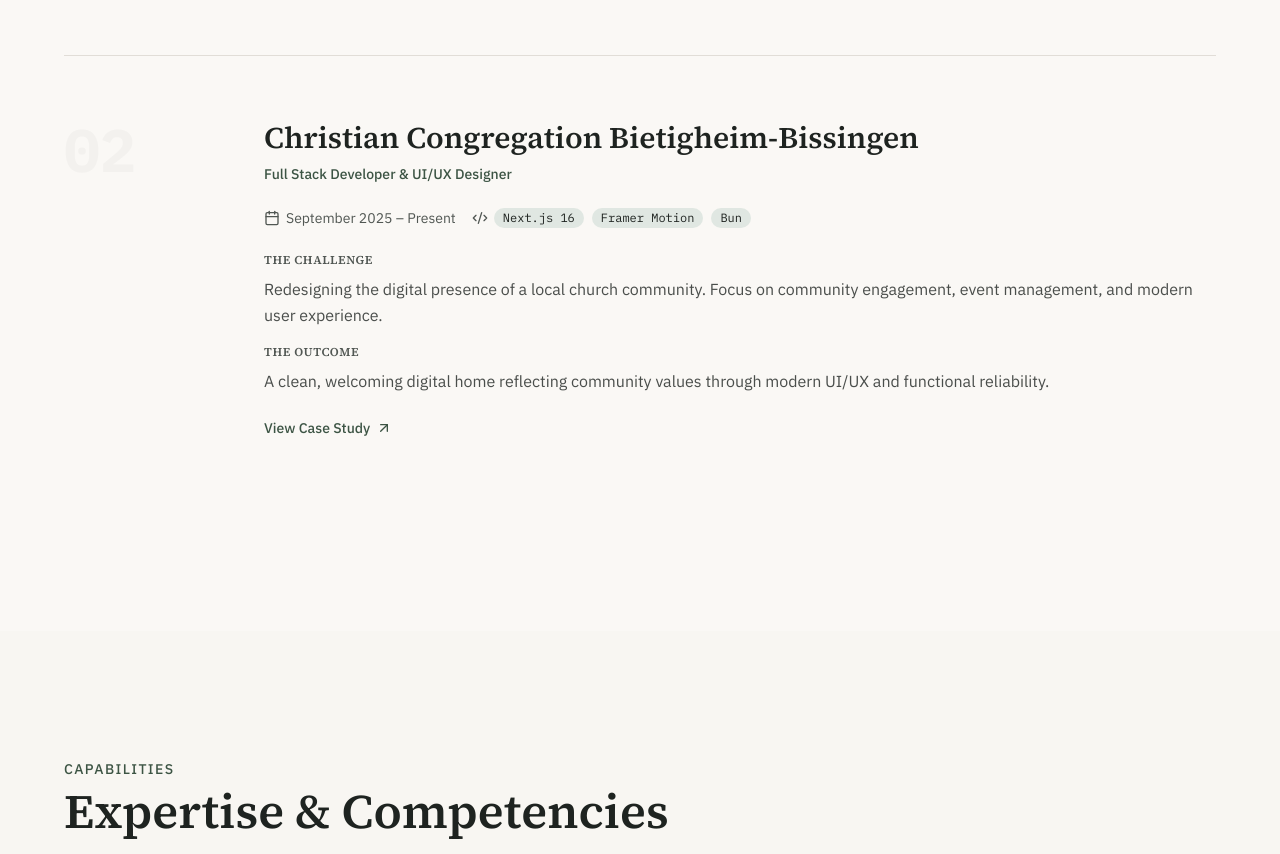
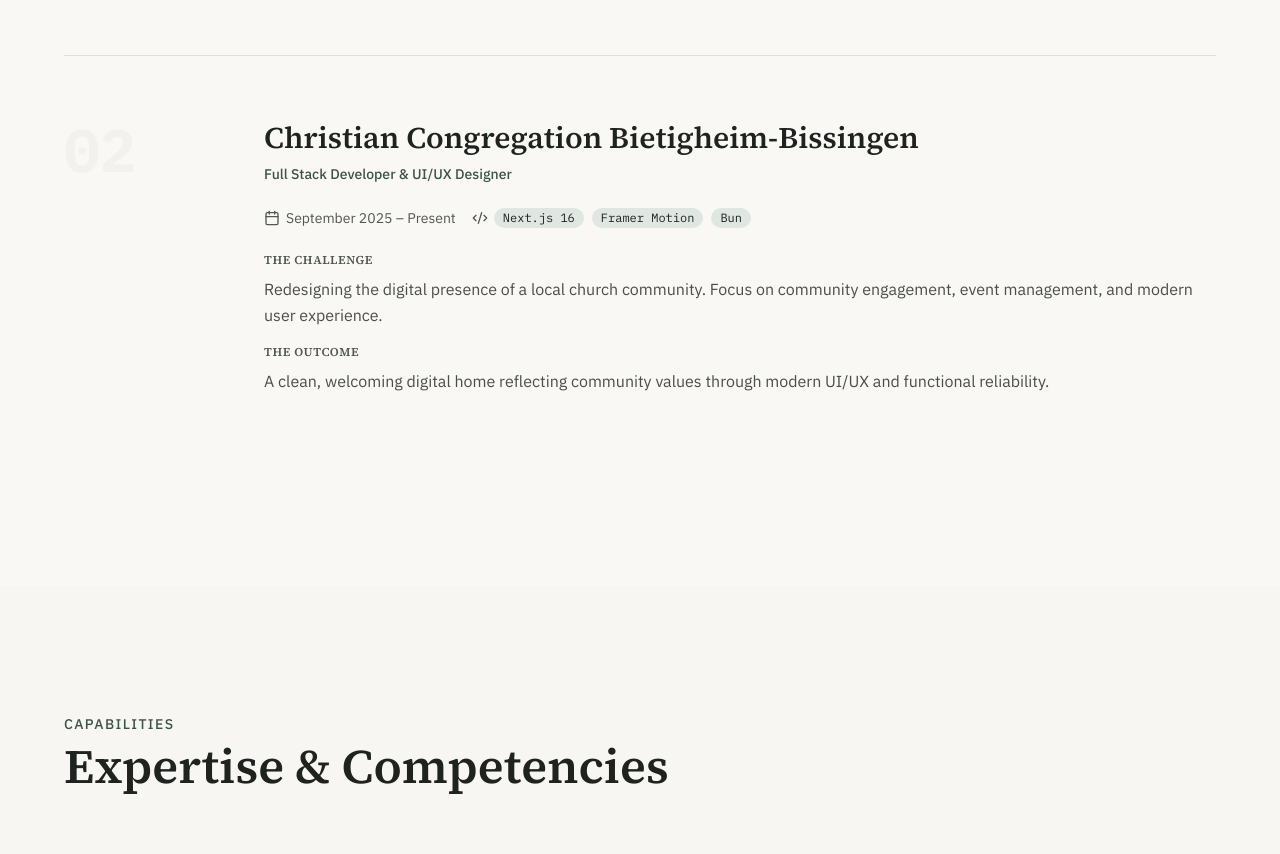
Before and after one commit to davidvornholt/portfolio, a Next.js app: page / in a window 1280 px wide. Shown: the part 1460-2314 px from the top of the page. Built offline with nearby package versions, Linux system fonts and the light colour scheme.

Commit message:
refactor: remove unused href property from project data and adjust import order in utils

```diff
--- a/src/features/portfolio/presentation/components/selected-works.tsx
+++ b/src/features/portfolio/presentation/components/selected-works.tsx
@@ -43,7 +43,6 @@
       'Redesigning the digital presence of a local church community. Focus on community engagement, event management, and modern user experience.',
     outcome:
       'A clean, welcoming digital home reflecting community values through modern UI/UX and functional reliability.',
-    href: 'https://cg-bibi.de',
   },
 ] as const;
 
--- a/src/shared/ui/services/utils.ts
+++ b/src/shared/ui/services/utils.ts
@@ -1,4 +1,4 @@
-import { clsx, type ClassValue } from 'clsx';
+import { type ClassValue, clsx } from 'clsx';
 import { twMerge } from 'tailwind-merge';
 
 export function cn(...inputs: ClassValue[]) {
```
